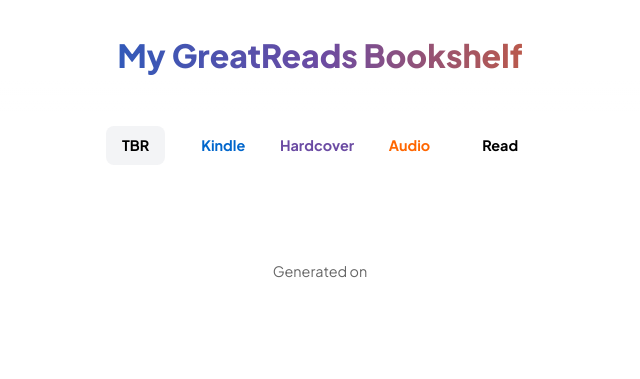
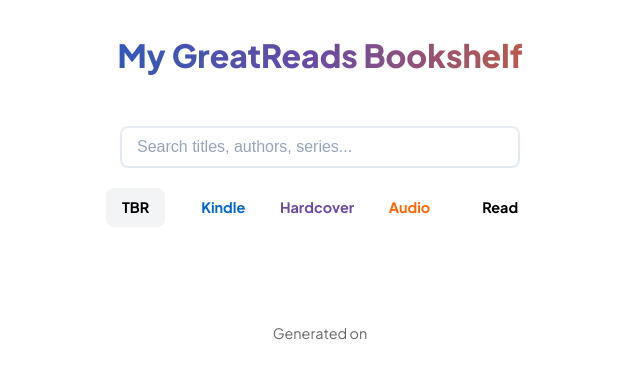
Before and after one commit to bmbell23/reading_tracker, a Python web app: template src/reading_list/templates/reports/chain/reading_chain_report.html in a window 1280 px wide. Shown: the top 379 px of the page, without its empty margins (320-960 px from the left). Run offline with Jinja, Linux system fonts and the light colour scheme; the template is opened without the code that fills it, so the values that code supplies are empty.

Commit message:
v2.5.2: added a search box to the tbr

```diff
--- a/pyproject.toml
+++ b/pyproject.toml
@@ -4,7 +4,7 @@ build-backend = "setuptools.build_meta"
 
 [project]
 name = "reading_list"
-version = "2.5.1"
+version = "2.5.2"
 description = "Reading List Tracker"
 authors = [
     {name = "Your Name", email = "your.email@example.com"},
@@ -59,7 +59,7 @@ python_files = ["test_*.py"]
 pythonpath = ["."]
 
 [tool.mypy]
-python_version = "2.5.1"
+python_version = "2.5.2"
 warn_return_any = true
 warn_unused_configs = true
 disallow_untyped_defs = true
--- a/src/reading_list/templates/reports/chain/reading_chain_report.html
+++ b/src/reading_list/templates/reports/chain/reading_chain_report.html
@@ -2,7 +2,7 @@
 <html lang="en">
 <head>
     <meta charset="UTF-8">
-    <meta name="viewport" content="width=device-width, initial-scale=1.0">
+    <meta name="viewport" content="width=device-width, initial-scale=1.0, maximum-scale=1.0, user-scalable=0">
 
     <!-- Browser tab title -->
     <title>My GreatReads TBR</title>
@@ -765,6 +765,41 @@
         .book-card:hover .read-id-tooltip {
             visibility: visible;
         }
+        .search-container {
+            padding: 15px 20px 5px 20px;
+            width: calc(100% - 40px); /* Account for padding */
+            max-width: 400px; /* Reduced from 600px */
+            margin: 0 auto;
+        }
+
+        .search-input {
+            width: 100%;
+            padding: 10px 15px;
+            border: 2px solid #e2e8f0;
+            border-radius: 8px;
+            font-size: 16px; /* Add font-size of at least 16px to prevent iOS zoom */
+            transition: all 0.2s ease;
+            background-color: white;
+            box-sizing: border-box; /* Ensure padding doesn't affect width */
+        }
+
+        .search-input:focus {
+            outline: none;
+            border-color: #0066CC;
+            box-shadow: 0 0 0 3px rgba(0, 102, 204, 0.1);
+        }
+
+        .search-input::placeholder {
+            color: #94a3b8;
+        }
+
+        /* Add responsive adjustments */
+        @media (max-width: 768px) {
+            .search-container {
+                max-width: 100%;
+                padding: 15px 10px 5px 10px;
+            }
+        }
     </style>
 </head>
 <body>
@@ -772,6 +807,13 @@
         <a href="/" class="title-link">
             <h1 class="page-title">My GreatReads Bookshelf</h1>
         </a>
+        <div class="search-container">
+            <input type="search"
+                   id="bookSearch"
+                   class="search-input"
+                   placeholder="Search titles, authors, series..."
+                   enterkeyhint="search">
+        </div>
         <div class="filter-container">
             <!-- TBR filter on left -->
             <div class="filter-group">
@@ -888,27 +930,104 @@
         Generated on {{ generated_date }}
     </div>
     <script>
+        // Add the debounce function at the top
+        function debounce(func, wait) {
+            let timeout;
+            return function executedFunction(...args) {
+                const later = () => {
+                    clearTimeout(timeout);
+                    func(...args);
+                };
+                clearTimeout(timeout);
+                timeout = setTimeout(later, wait);
+            };
+        }
+
         document.addEventListener('DOMContentLoaded', function() {
             const statusFilters = document.querySelectorAll('input[name="status-filter"]');
             const mediaFilters = document.querySelectorAll('input[name="media-filter"]');
             const bookCards = document.querySelectorAll('.book-card');
+            const searchInput = document.getElementById('bookSearch');
 
             function scrollToTop() {
-                window.scrollTo({
-                    top: 0,
-                    behavior: 'smooth'
+                window.scrollTo({ top: 0, behavior: 'smooth' });
+            }
+
+            // Add click handler to clear search input when clicking into it
+            searchInput.addEventListener('click', function() {
+                this.value = '';
+                updateVisibility();
+            });
+
+            function updateVisibility() {
+                const statusFilter = document.querySelector('input[name="status-filter"]:checked')?.value;
+                const selectedMediaFilter = document.querySelector('input[name="media-filter"]:checked');
+                const searchTerm = searchInput.value.toLowerCase().trim();
+
+                bookCards.forEach(card => {
+                    const title = card.querySelector('.book-title')?.textContent.toLowerCase() || '';
+                    const author = card.querySelector('.book-author')?.textContent.toLowerCase() || '';
+                    const series = card.querySelector('.book-series')?.textContent.toLowerCase() || '';
+
+                    const matchesSearch = !searchTerm ||
+                        title.includes(searchTerm) ||
+                        author.includes(searchTerm) ||
+                        series.includes(searchTerm);
+
+                    // Always apply status filter, whether searching or not
+                    let matchesStatus = true;
+                    if (statusFilter === 'tbr') {
+                        matchesStatus = card.classList.contains('current-book') ||
+                                      card.classList.contains('future-book');
+                    } else if (statusFilter === 'read') {
+                        matchesStatus = !card.classList.contains('current-book') &&
+                                      !card.classList.contains('future-book');
+                    }
+
+                    // Apply media filter if one is selected
+                    let matchesFormat = true;
+                    if (selectedMediaFilter) {
+                        matchesFormat = card.classList.contains(selectedMediaFilter.value);
+                    }
+
+                    card.style.display = (matchesSearch && matchesStatus && matchesFormat) ? 'flex' : 'none';
                 });
             }
+
+            // Update search functionality
+            searchInput.addEventListener('input', debounce(function(e) {
+                updateVisibility();
+            }, 250));
+
+            // Handle Enter key and search button on mobile keyboards
+            searchInput.addEventListener('keydown', function(event) {
+                if (event.key === 'Enter') {
+                    event.preventDefault();
+                    this.blur();
+                }
+            });
+
+            // Handle search submission
+            searchInput.addEventListener('search', function(event) {
+                event.preventDefault();
+                this.blur();
+            });
+
+            // Handle status filters (TBR/Read)
+            statusFilters.forEach(radio => {
+                radio.addEventListener('change', function() {
+                    statusFilters.forEach(r => {
+                        r.nextElementSibling.dataset.active = r.checked ? "true" : "false";
+                    });
+                    updateVisibility();
+                    scrollToTop();
+                });
+            });
 
             // Handle media filters
             mediaFilters.forEach(radio => {
                 radio._wasChecked = false;
                 const filterButton = radio.nextElementSibling;
-
-                // Prevent default touch behavior
-                filterButton.addEventListener('touchstart', function(e) {
-                    e.preventDefault();
-                }, { passive: false });
 
                 // Combined handler for both click and touch
                 function handleFilterInteraction(e) {
@@ -940,36 +1059,13 @@
                     filterButton.offsetHeight; // Trigger reflow
                     filterButton.style.display = '';
 
-                    applyFilters();
+                    updateVisibility();
                     scrollToTop();
                 }
 
                 // Add both click and touch handlers
                 filterButton.addEventListener('click', handleFilterInteraction);
                 filterButton.addEventListener('touchend', handleFilterInteraction);
-
-                // Prevent ghost clicks
-                let lastTouchTime = 0;
-                filterButton.addEventListener('touchend', function() {
-                    lastTouchTime = Date.now();
-                });
-
-                filterButton.addEventListener('click', function(e) {
-                    if (Date.now() - lastTouchTime < 500) {
-                        e.preventDefault();
-                    }
-                });
-            });
-
-            // Handle status filters (TBR/Read)
-            statusFilters.forEach(radio => {
-                radio.addEventListener('change', function() {
-                    statusFilters.forEach(r => {
-                        r.nextElementSibling.dataset.active = r.checked ? "true" : "false";
-                    });
-                    applyFilters();
-                    scrollToTop();
-                });
             });
 
             // Set initial active states
@@ -978,32 +1074,7 @@
             });
 
             function applyFilters() {
-                const statusFilter = document.querySelector('input[name="status-filter"]:checked').value;
-                const selectedMediaFilter = document.querySelector('input[name="media-filter"]:checked');
-
-                bookCards.forEach(card => {
-                    let showByStatus = false;
-                    let showByMedia = false;
-
-                    // Status filter logic
-                    if (statusFilter === 'tbr') {
-                        showByStatus = card.classList.contains('current-book') ||
-                                     card.classList.contains('future-book');
-                    } else if (statusFilter === 'read') {
-                        showByStatus = !card.classList.contains('current-book') &&
-                                     !card.classList.contains('future-book');
-                    }
-
-                    // Media filter logic - show all if no media filter is selected
-                    if (!selectedMediaFilter) {
-                        showByMedia = true;
-                    } else {
-                        showByMedia = card.classList.contains(selectedMediaFilter.value);
-                    }
-
-                    // Show card only if it matches both filters
-                    card.style.display = (showByStatus && showByMedia) ? 'flex' : 'none';
-                });
+                updateVisibility();
             }
 
             // Initial filter application
```
